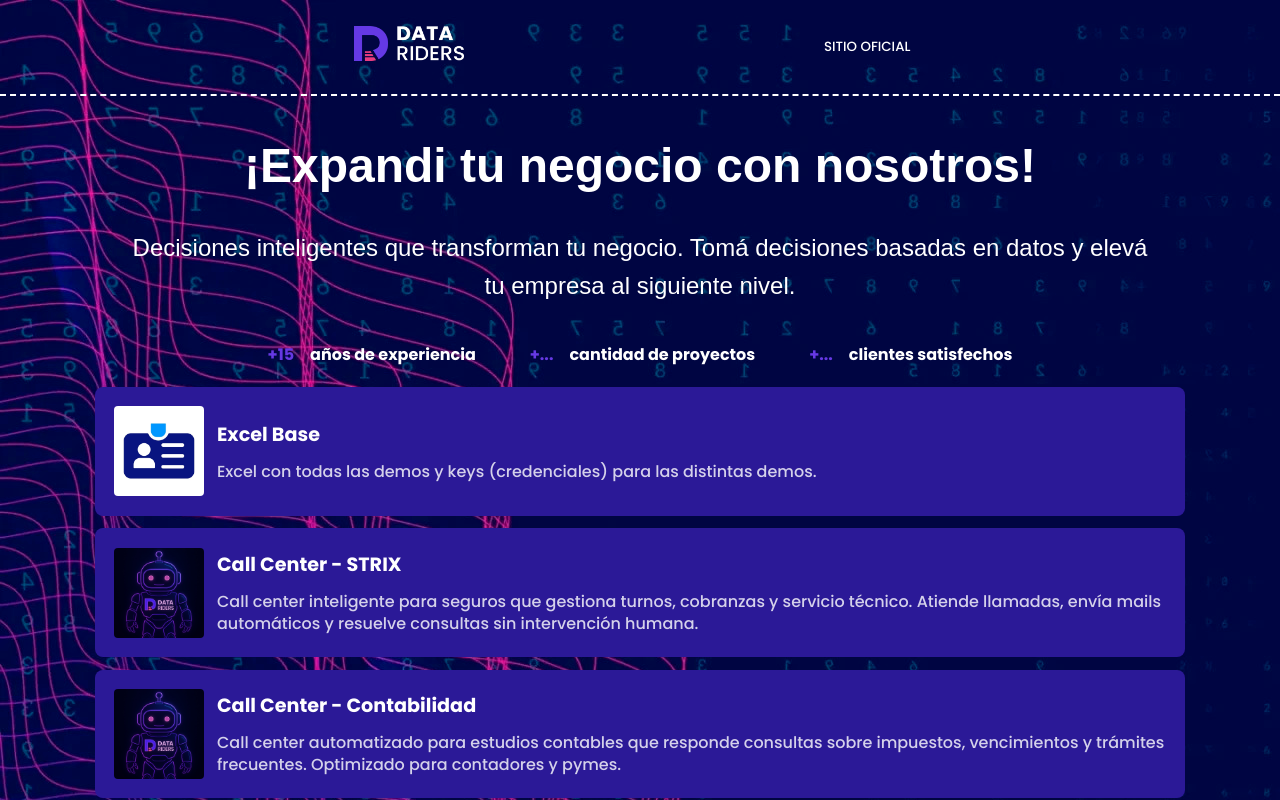
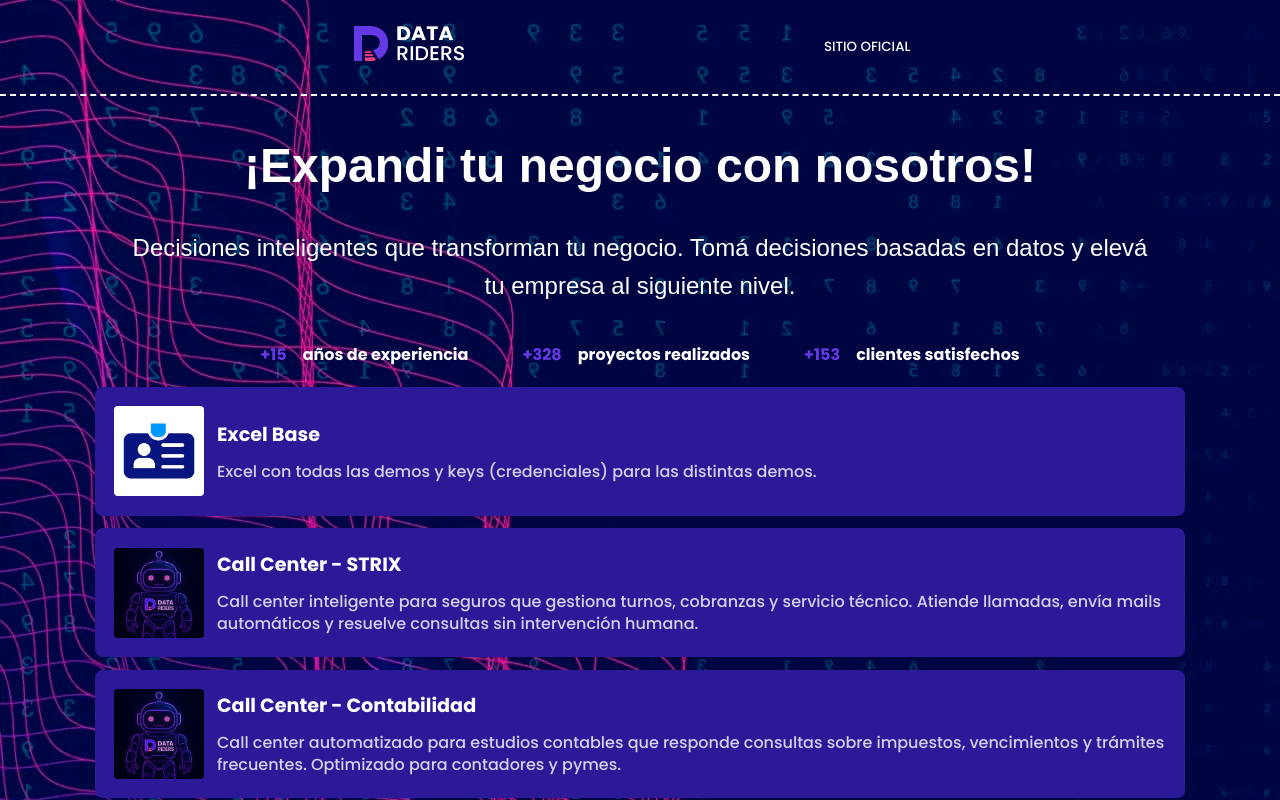
Before and after one commit to LautaroSantillan/DemoDataRiders, a React (Vite) app: page / in a window 1280 px wide. Shown: the top 800 px of the page. Built offline with nearby package versions, Linux system fonts and the light colour scheme.

Commit message:
Nuevo texto -v6

```diff
--- a/src/views/header.jsx
+++ b/src/views/header.jsx
@@ -13,8 +13,8 @@ const Header = () => {
             </p>
             <div className="header-info-flex">
                 <Info title="+15" body="años de experiencia" />
-                <Info title="+..." body="cantidad de proyectos" />
-                <Info title="+..." body="clientes satisfechos" />
+                <Info title="+328" body="proyectos realizados" />
+                <Info title="+153" body="clientes satisfechos" />
             </div>
         </div>
     );
```
